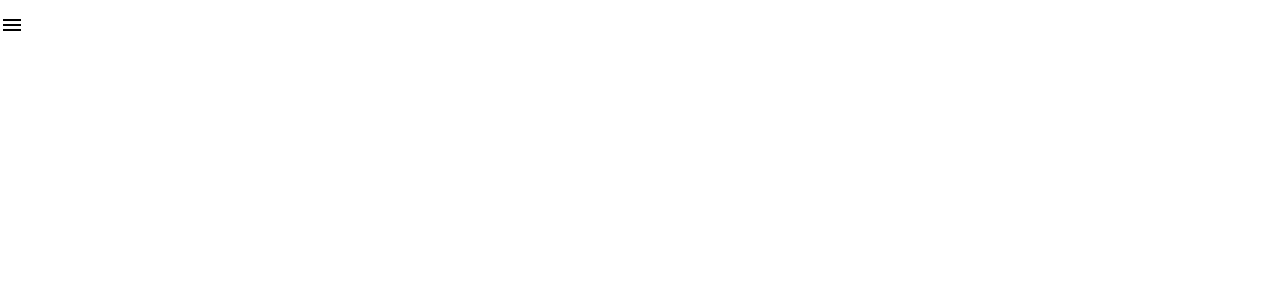
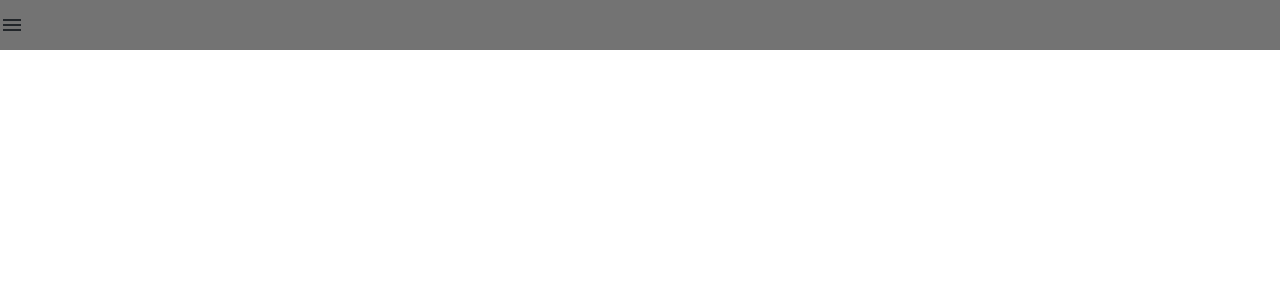
Before and after one commit to stevenguyen18595/DataPortfolio, an Angular app: page / in a window 1280 px wide. Shown: the top 300 px of the page. Built offline with nearby package versions, Linux system fonts and the light colour scheme.

Commit message:
configure styling files structure

```diff
--- a/angular.json
+++ b/angular.json
@@ -26,13 +26,14 @@
             "polyfills": "src/polyfills.ts",
             "tsConfig": "tsconfig.app.json",
             "inlineStyleLanguage": "scss",
-            "assets": [
-              "src/favicon.ico",
-              "src/assets"
+            "assets": ["src/favicon.ico", "src/assets"],
+            "styles": [
+              "src/styles/styles.scss",
+              "node_modules/bootstrap/scss/bootstrap.scss"
             ],
-            "styles": [
-              "src/styles.scss"
-            ],
+            "stylePreprocessorOptions": {
+              "includePaths": ["src/styles"]
+            },
             "scripts": []
           },
           "configurations": {
@@ -94,23 +95,15 @@
             "tsConfig": "tsconfig.spec.json",
             "karmaConfig": "karma.conf.js",
             "inlineStyleLanguage": "scss",
-            "assets": [
-              "src/favicon.ico",
-              "src/assets"
-            ],
-            "styles": [
-              "src/styles.scss"
-            ],
+            "assets": ["src/favicon.ico", "src/assets"],
+            "styles": ["src/styles.scss"],
             "scripts": []
           }
         },
         "lint": {
           "builder": "@angular-eslint/builder:lint",
           "options": {
-            "lintFilePatterns": [
-              "src/**/*.ts",
-              "src/**/*.html"
-            ]
+            "lintFilePatterns": ["src/**/*.ts", "src/**/*.html"]
           }
         }
       }
--- a/package.json
+++ b/package.json
@@ -21,6 +21,7 @@
     "@angular/platform-browser": "~12.1.0",
     "@angular/platform-browser-dynamic": "~12.1.0",
     "@angular/router": "~12.1.0",
+    "bootstrap": "^5.2.3",
     "rxjs": "~6.6.0",
     "tslib": "^2.2.0",
     "zone.js": "~0.11.4"
--- a/src/app/app.component.html
+++ b/src/app/app.component.html
@@ -6,8 +6,6 @@
     </div>
   </mat-drawer>
   <mat-drawer-content>
-    <div class="page-container">
-      <router-outlet></router-outlet>
-    </div>
+    <router-outlet></router-outlet>
   </mat-drawer-content>
 </mat-drawer-container>
--- a/src/app/app.component.scss
+++ b/src/app/app.component.scss
@@ -1,8 +1,9 @@
+@use "variables";
 :host,
 .drawer-container {
   width: 100%;
   min-height: 100%;
-  background-color: var(--color-neutral-200);
+  background-color: variables.$dp-black-2;
   position: inherit;
 
   mat-drawer {
@@ -20,7 +21,7 @@
 
 .side-panel-container {
   height: calc(100% - 50px);
-  background-color: var(--color-neutral-800);
+  background-color: variables.$dp-black-0;
   position: fixed;
   margin-top: 50px;
 }
--- a/src/app/shared/header/header.component.scss
+++ b/src/app/shared/header/header.component.scss
@@ -1,10 +1,12 @@
+@use "variables";
+
 .header-container {
   width: 100%;
   height: 50px;
   position: sticky;
   top: 0px;
   z-index: 800;
-  background-color: var(--color-neutral-700);
+  background-color: variables.$dp-black-1;
   padding-left: var(--space-2xl);
   display: flex;
   align-items: center;
--- a/src/styles.scss
+++ /dev/null
@@ -1,39 +0,0 @@
-
-// Custom Theming for Angular Material
-// For more information: https://material.angular.io/guide/theming
-@use '~@angular/material' as mat;
-// Plus imports for other components in your app.
-
-// Include the common styles for Angular Material. We include this here so that you only
-// have to load a single css file for Angular Material in your app.
-// Be sure that you only ever include this mixin once!
-@include mat.core();
-
-// Define the palettes for your theme using the Material Design palettes available in palette.scss
-// (imported above). For each palette, you can optionally specify a default, lighter, and darker
-// hue. Available color palettes: https://material.io/design/color/
-$DataPortfolio-primary: mat.define-palette(mat.$indigo-palette);
-$DataPortfolio-accent: mat.define-palette(mat.$pink-palette, A200, A100, A400);
-
-// The warn palette is optional (defaults to red).
-$DataPortfolio-warn: mat.define-palette(mat.$red-palette);
-
-// Create the theme object. A theme consists of configurations for individual
-// theming systems such as "color" or "typography".
-$DataPortfolio-theme: mat.define-light-theme((
-  color: (
-    primary: $DataPortfolio-primary,
-    accent: $DataPortfolio-accent,
-    warn: $DataPortfolio-warn,
-  )
-));
-
-// Include theme styles for core and each component used in your app.
-// Alternatively, you can import and @include the theme mixins for each component
-// that you are using.
-@include mat.all-component-themes($DataPortfolio-theme);
-
-/* You can add global styles to this file, and also import other style files */
-
-html, body { height: 100%; }
-body { margin: 0; font-family: Roboto, "Helvetica Neue", sans-serif; }
--- /dev/null
+++ b/src/styles/styles.scss
@@ -0,0 +1 @@
+@use "variables";
--- /dev/null
+++ b/src/styles/variables.scss
@@ -0,0 +1,3 @@
+$dp-black-0: #27272a;
+$dp-black-1: #737373;
+$dp-black-2: #e5e5e5;
```
Also changed, not shown: 1 other file (tests, documents, lock files or other folders).
